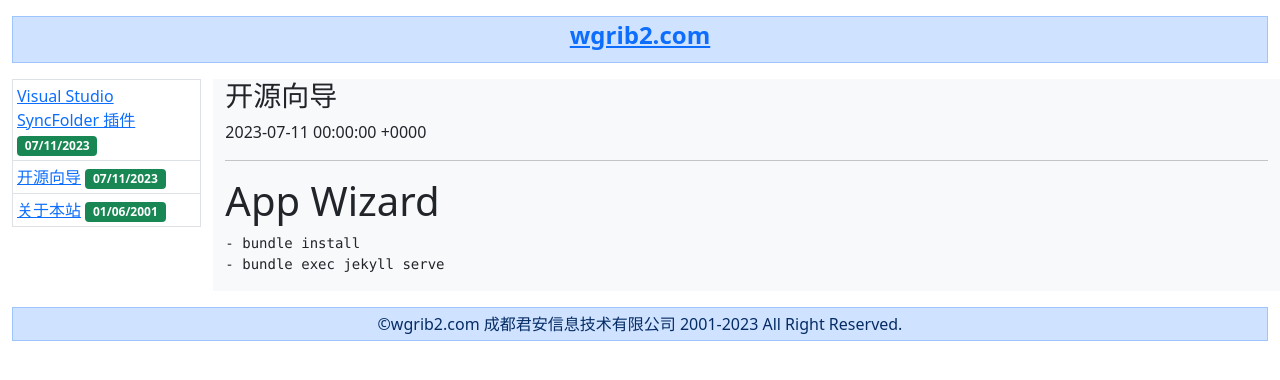
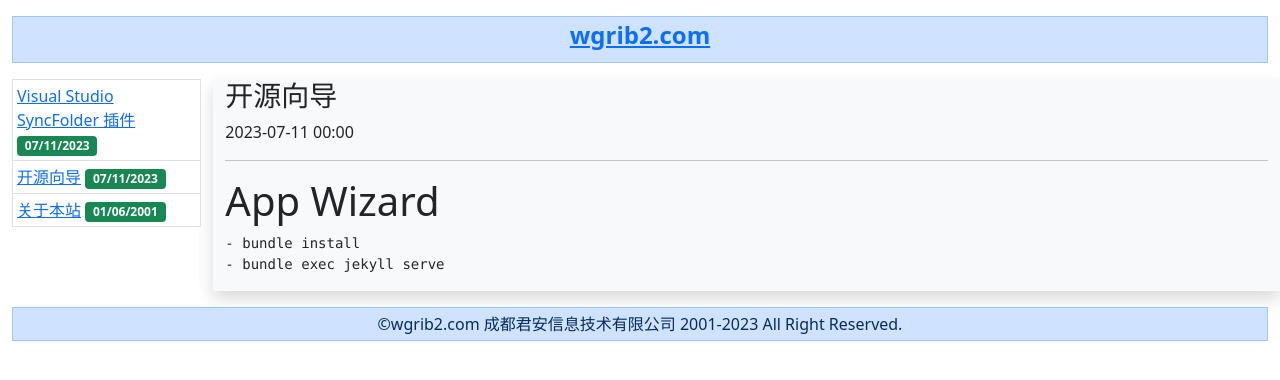
Before and after one commit to helloyuzz/wgrib2.com, a Jekyll site: the page built from _posts/2023-07-11-AppWizard.md, in a window 1280 px wide. Shown: the top 380 px of the page. Built offline with Jekyll 4.4.1, drawn with Linux system fonts in a browser that asks for light colours.

Commit message:
favicon.ico

```diff
--- a/_includes/head.html
+++ b/_includes/head.html
@@ -1,6 +1,9 @@
 <head>
   <meta charset="utf-8">
   <meta http-equiv="X-UA-Compatible" content="IE=edge">
+  <title>wgrib2.com</title>
+  <link rel="shortcut icon" href="/favicon.ico" type="image/x-icon" />
   <meta name="viewport" content="width=device-width, initial-scale=1">
   <link href="https://cdn.jsdelivr.net/npm/bootstrap@5.3.0/dist/css/bootstrap.min.css" rel="stylesheet" integrity="sha384-9ndCyUaIbzAi2FUVXJi0CjmCapSmO7SnpJef0486qhLnuZ2cdeRhO02iuK6FUUVM" crossorigin="anonymous">
+  <link type="stylesheet" href="/css/style.css">
 </head>
--- a/_layouts/post.html
+++ b/_layouts/post.html
@@ -14,9 +14,9 @@
           {%- endfor -%}
         </ul>
       </div>
-      <div class="col bg-light">
+      <div class="col bg-light border-1 border-dark  shadow">
         <h3>{{ page.title }}</h3>
-        {{ page.date }}
+        {{ page.date | date: "%Y-%m-%d %H:%M" }}
         <hr>
         <div class="post-content e-content" itemprop="articleBody">
           {{ content }}
--- a/css/style.css
+++ b/css/style.css
@@ -0,0 +1,3 @@
+html,body{
+    font-size: 9pt !important;
+}
```
Also changed, not shown: favicon.ico (added), images/2023-07-11-18-25-09.png (added).
